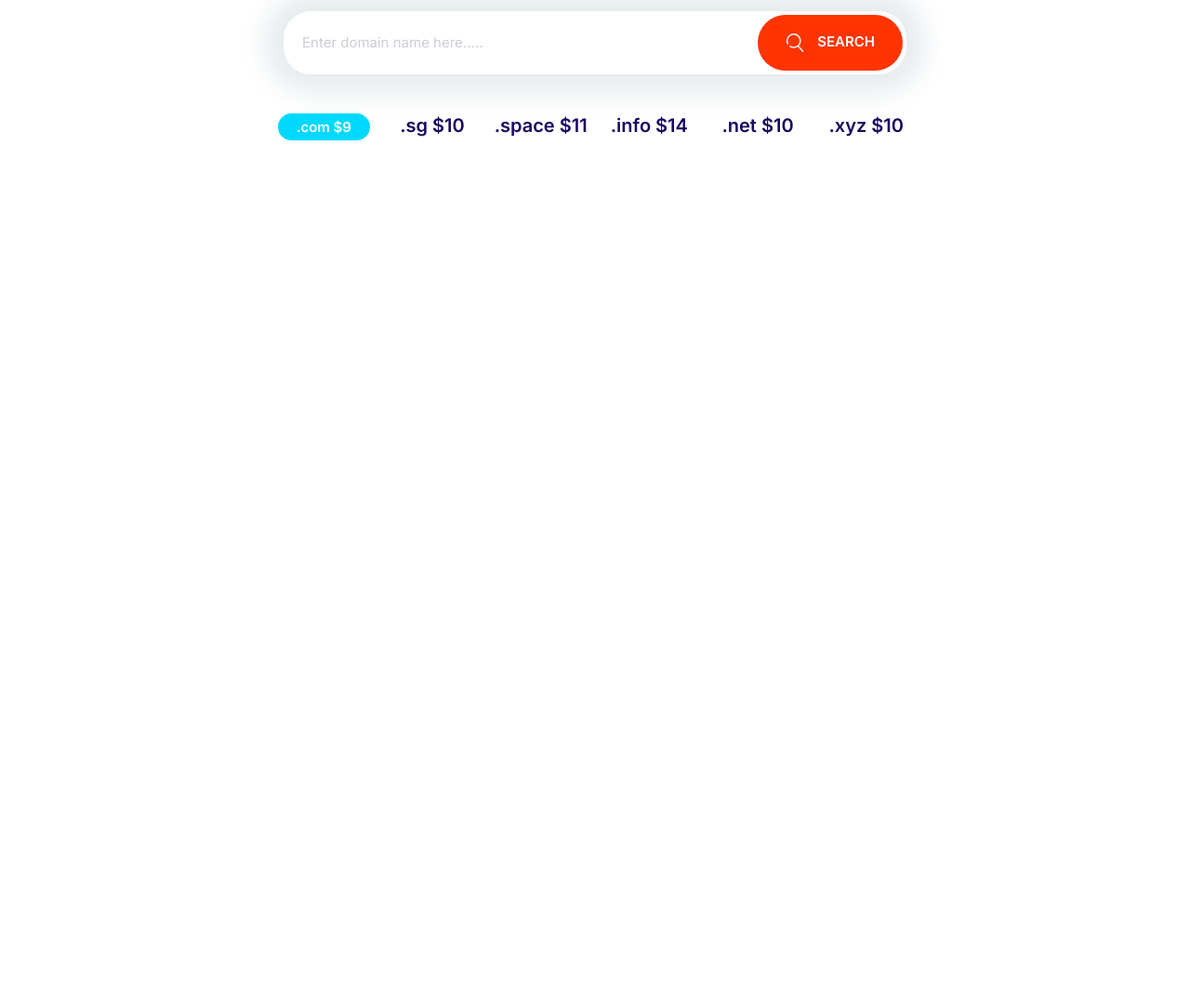
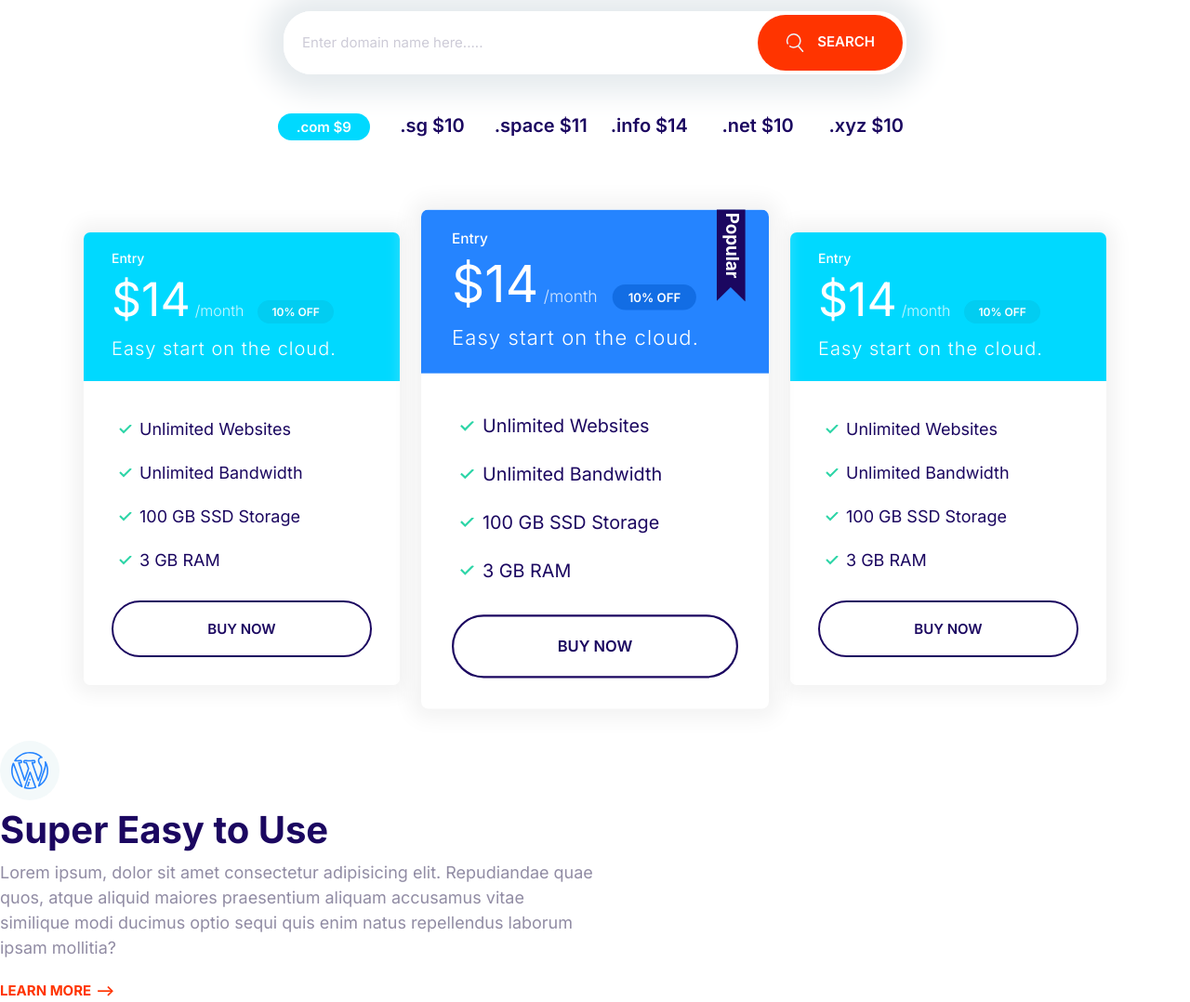
Before and after one commit to SomDhen/demify, a plain HTML site: page index.html in a window 1280 px wide. Shown: the part 1031-2109 px from the top of the page at 93% size. Before the commit the page ends 1331 px from the top, so only its background shows below. Drawn offline with Linux system fonts and the light colour scheme.

Commit message:
Build the plans block component.

```diff
--- a/css/styles.css
+++ b/css/styles.css
@@ -337,6 +337,10 @@ a {
   color: #fff;
 }
 
+.card--primary .badge--primary {
+  background: #126de4;
+}
+
 .card--secondary .badge--secondary {
   background: #02cdf1;
 }
@@ -374,6 +378,14 @@ a {
 
 /* Plan Popular */
 
+.plan {
+  transition: transform 0.2s ease-out;
+}
+
+.plan--popular {
+  transform: scale(1.1);
+}
+
 .plan--popular .card__header {
   position: relative;
 }
@@ -385,6 +397,14 @@ a {
   right: 5%;
   top: -10px;
   width: 40px;
+}
+
+.plan:hover {
+  transform: scale(1.05);
+}
+
+.plan--popular:hover {
+  transform: scale(1.15);
 }
 
 @media screen and (min-width: 1024px) {
@@ -728,6 +748,10 @@ a {
 
 /* Domain Block */
 
+.block-domain {
+  padding-bottom: 1rem;
+}
+
 .block-domain .input-group {
   border: 0;
   box-shadow: 0 0 30px 20px #e6ebee;
@@ -751,3 +775,22 @@ a {
     grid-template-columns: repeat(auto-fit, minmax(10rem, 1fr));
   }
 }
+
+/* Plans Block */
+.block-plans {
+  padding-top: 0;
+}
+
+.block-plans .grid {
+  gap: 8rem 4rem;
+}
+
+.block-plans .card {
+  max-width: 500px;
+  margin: 0 auto;
+}
+
+/* Features Block */
+.feature__heading {
+  margin: 1rem 0;
+}
--- a/index.html
+++ b/index.html
@@ -92,6 +92,91 @@
       </ul>
     </section>
 
+    <!-- Plan Blocks -->
+    <section class="block container block-plans">
+      <div class="grid grid--1x3">
+        <div class="plan">
+          <div class="card card--secondary">
+            <header class="card__header">
+              <h3 class="plan__name">Entry</h3>
+              <span class="plan__price">$14</span>
+              <span class="plan__billing-cycle">/month</span>
+              <span class="badge badge--secondary badge--small">10% OFF</span>
+              <span class="plan__description">Easy start on the cloud.</span>
+            </header>
+            <div class="card__body">
+              <ul class="list list--tick">
+                <li class="list__item">Unlimited Websites</li>
+                <li class="list__item">Unlimited Bandwidth</li>
+                <li class="list__item">100 GB SSD Storage</li>
+                <li class="list__item">3 GB RAM</li>
+              </ul>
+              <button class="btn btn--outline btn--block">Buy Now</button>
+            </div>
+          </div>
+        </div>
+        <div class="plan plan--popular">
+          <div class="card card--primary">
+            <header class="card__header">
+              <h3 class="plan__name">Entry</h3>
+              <span class="plan__price">$14</span>
+              <span class="plan__billing-cycle">/month</span>
+              <span class="badge badge--primary badge--small">10% OFF</span>
+              <span class="plan__description">Easy start on the cloud.</span>
+            </header>
+            <div class="card__body">
+              <ul class="list list--tick">
+                <li class="list__item">Unlimited Websites</li>
+                <li class="list__item">Unlimited Bandwidth</li>
+                <li class="list__item">100 GB SSD Storage</li>
+                <li class="list__item">3 GB RAM</li>
+              </ul>
+              <button class="btn btn--outline btn--block">Buy Now</button>
+            </div>
+          </div>
+        </div>
+        <div class="plan">
+          <div class="card card--secondary">
+            <header class="card__header">
+              <h3 class="plan__name">Entry</h3>
+              <span class="plan__price">$14</span>
+              <span class="plan__billing-cycle">/month</span>
+              <span class="badge badge--secondary badge--small">10% OFF</span>
+              <span class="plan__description">Easy start on the cloud.</span>
+            </header>
+            <div class="card__body">
+              <ul class="list list--tick">
+                <li class="list__item">Unlimited Websites</li>
+                <li class="list__item">Unlimited Bandwidth</li>
+                <li class="list__item">100 GB SSD Storage</li>
+                <li class="list__item">3 GB RAM</li>
+              </ul>
+              <button class="btn btn--outline btn--block">Buy Now</button>
+            </div>
+          </div>
+        </div>
+      </div>
+    </section>
+
+    <!-- Features Block -->
+    <article class="grid grid--1x2">
+      <div>
+        <span class="icon-container">
+          <svg class="icon icon--primary">
+            <use xlink:href="images/sprite.svg#wordpress"></use>
+          </svg>
+        </span>
+        <h3 class="feature__heading">Super Easy to Use</h3>
+        <p>
+          Lorem ipsum, dolor sit amet consectetur adipisicing elit. Repudiandae
+          quae quos, atque aliquid maiores praesentium aliquam accusamus vitae
+          similique modi ducimus optio sequi quis enim natus repellendus laborum
+          ipsam mollitia?
+        </p>
+        <a href="#" class="link-arrow">Learn More</a>
+      </div>
+    </article>
+
     <!-- JavaScript -->
     <script src="js/main.js"></script>
   </body>
```
Also changed, not shown: components/plans-block.html (added, +64 -0 lines), images/easy.jpg (added).
